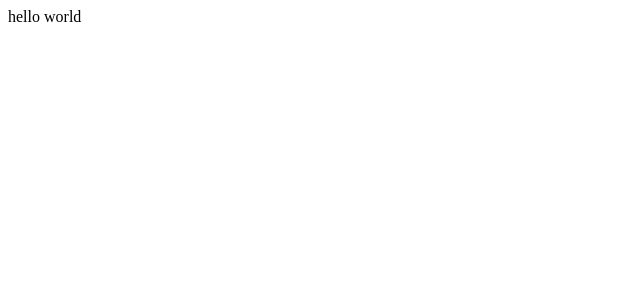
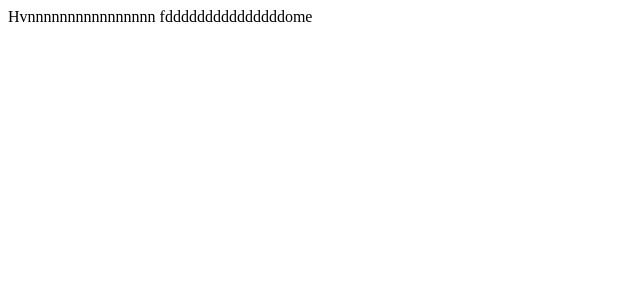
Before and after one commit to Rafhathdana/JoBooking-client, a React (Create React App) app: page / in a window 1280 px wide. Shown: the top 300 px of the page, without its empty margins (0-640 px from the left). Built offline with nearby package versions, Linux system fonts and the light colour scheme.

Commit message:
created basic pages

```diff
--- a/package.json
+++ b/package.json
@@ -8,6 +8,7 @@
     "@testing-library/user-event": "^13.5.0",
     "react": "^18.2.0",
     "react-dom": "^18.2.0",
+    "react-router-dom": "^6.13.0",
     "react-scripts": "5.0.1",
     "web-vitals": "^2.1.4"
   },
--- a/src/App.js
+++ b/src/App.js
@@ -1,5 +1,18 @@
+import { BrowserRouter, Route, Routes } from "react-router-dom";
+import Home from "./pages/home/Home";
+import List from "./pages/list/List";
+import Hotel from "./pages/hotel/Hotel";
+
 function App() {
-  return <div>hello world</div>;
+  return (
+    <BrowserRouter>
+      <Routes>
+        <Route path="/" element={<Home />} />
+        <Route path="/hotels" element={<List />} />
+        <Route path="/hotels/:id" element={<Hotel />} />
+      </Routes>
+    </BrowserRouter>
+  );
 }
 
 export default App;
--- /dev/null
+++ b/src/pages/home/Home.jsx
@@ -0,0 +1,7 @@
+import React from "react";
+
+const Home = () => {
+  return <div>Hvnnnnnnnnnnnnnnnn fdddddddddddddddome</div>;
+};
+
+export default Home;
--- /dev/null
+++ b/src/pages/hotel/Hotel.jsx
@@ -0,0 +1,9 @@
+import React from 'react'
+
+const Hotel = () => {
+  return (
+    <div>Hotel</div>
+  )
+}
+
+export default Hotel
--- /dev/null
+++ b/src/pages/list/List.jsx
@@ -0,0 +1,7 @@
+import React from "react";
+
+const List = () => {
+  return <div>List</div>;
+};
+
+export default List;
```
Also changed, not shown: 1 other file (tests, documents, lock files or other folders).
